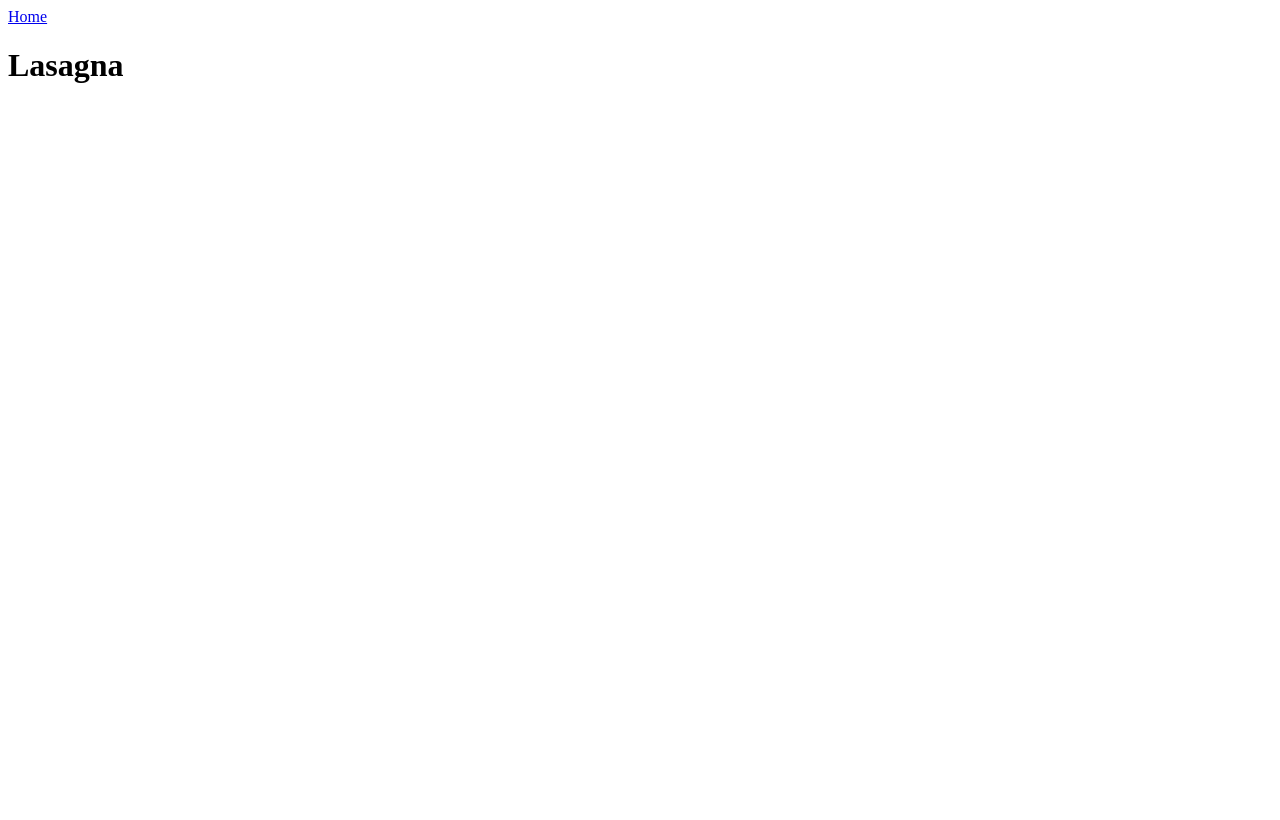
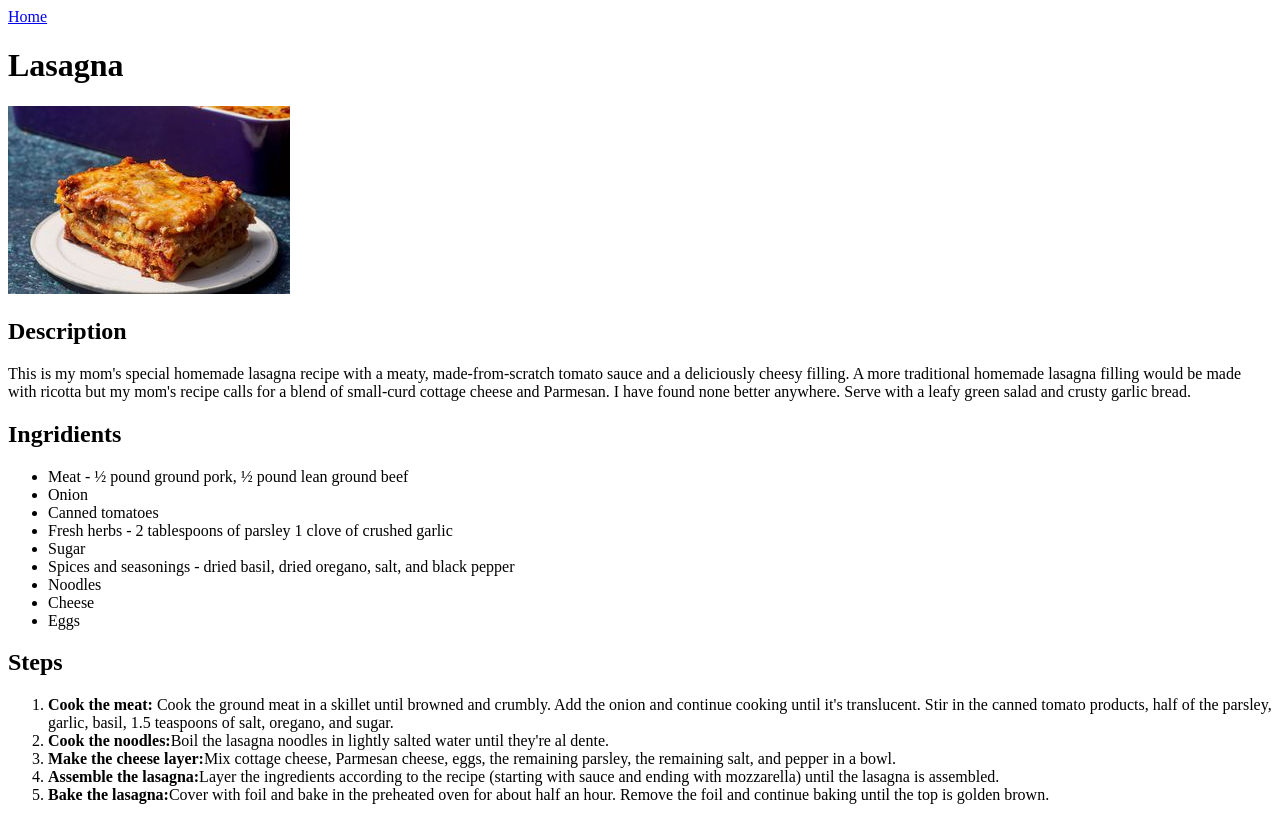
Before and after one commit to bharadwaja2711/odin-recipes, a plain HTML site: page recipes/lasagna.html in a window 1280 px wide. Drawn offline with Linux system fonts and the light colour scheme.

Commit message:
Add image of recipe in images folder and details of recipe in its recipe file
Modified the recipe folder - described the ingridients and procedure to make the recipe

```diff
--- a/recipes/lasagna.html
+++ b/recipes/lasagna.html
@@ -8,5 +8,28 @@
 <body>
     <a href="../index.html">Home</a>
     <h1>Lasagna</h1>
+    <img src="./images/lasagna.jpg" alt="Lasagna">
+    <h2>Description</h2>
+    <p>This is my mom's special homemade lasagna recipe with a meaty, made-from-scratch tomato sauce and a deliciously cheesy filling. A more traditional homemade lasagna filling would be made with ricotta but my mom's recipe calls for a blend of small-curd cottage cheese and Parmesan. I have found none better anywhere. Serve with a leafy green salad and crusty garlic bread.</p>
+    <h2>Ingridients</h2>
+    <ul>
+        <li>Meat - ½ pound ground pork, ½ pound lean ground beef</li>
+        <li>Onion</li>
+        <li>Canned tomatoes</li>
+        <li>Fresh herbs - 2 tablespoons of parsley 1 clove of crushed garlic</li>
+        <li>Sugar</li>
+        <li>Spices and seasonings - dried basil, dried oregano, salt, and black pepper</li>
+        <li>Noodles</li>
+        <li>Cheese</li>
+        <li>Eggs</li>
+    </ul>
+    <h2>Steps</h2>
+    <ol>
+        <li><strong>Cook the meat:</strong> Cook the ground meat in a skillet until browned and crumbly. Add the onion and continue cooking until it's translucent. Stir in the canned tomato products, half of the parsley, garlic, basil, 1.5 teaspoons of salt, oregano, and sugar.</li>
+        <li><strong>Cook the noodles:</strong>Boil the lasagna noodles in lightly salted water until they're al dente.</li>
+        <li><strong>Make the cheese layer:</strong>Mix cottage cheese, Parmesan cheese, eggs, the remaining parsley, the remaining salt, and pepper in a bowl.</li>
+        <li><strong>Assemble the lasagna:</strong>Layer the ingredients according to the recipe (starting with sauce and ending with mozzarella) until the lasagna is assembled.</li>
+        <li><strong>Bake the lasagna:</strong>Cover with foil and bake in the preheated oven for about half an hour. Remove the foil and continue baking until the top is golden brown.</li>
+    </ol>
 </body>
 </html>
```
Also changed, not shown: recipes/images/lasagna.jpg (added).
